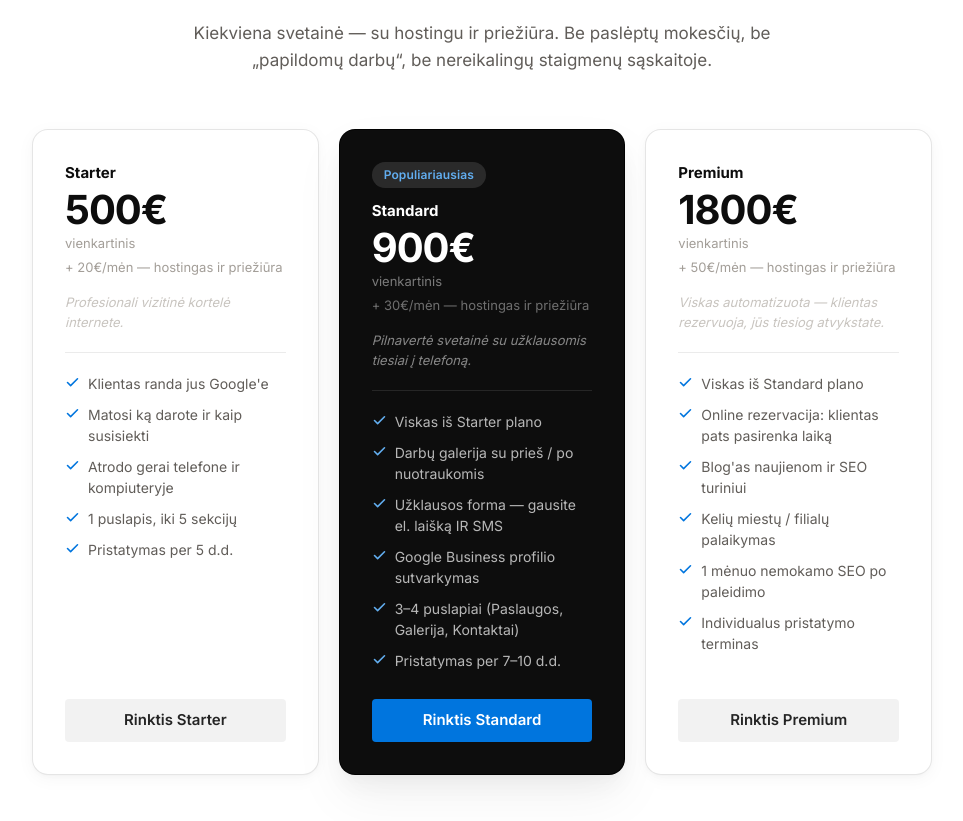
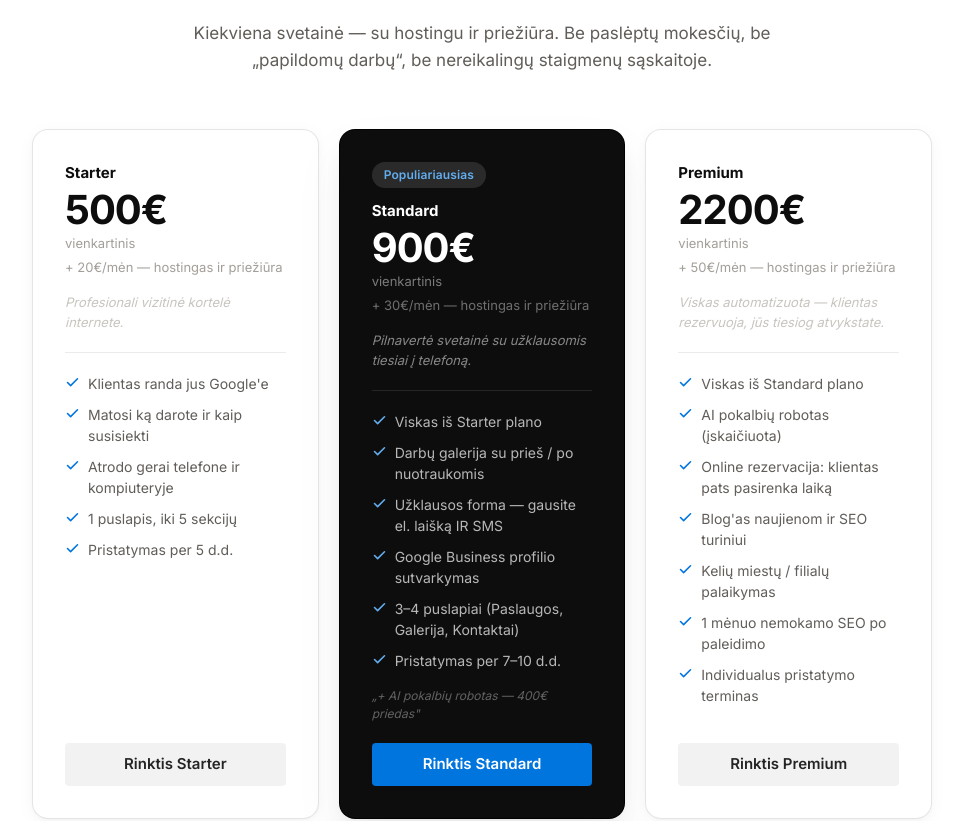
Before and after one commit to jarvisworksco/JarvisCo, a Next.js app: page / in a window 1280 px wide. Shown: the part 3108-3929 px from the top of the page, without its empty margins (158-1121 px from the left). Built offline with nearby package versions, Linux system fonts and the light colour scheme.

Commit message:
feat: add AI integration to pricing plans

```diff
--- a/components/sections/Pricing.tsx
+++ b/components/sections/Pricing.tsx
@@ -14,6 +14,7 @@ interface Plan {
   recurring: string;
   tagline: string;
   features: string[];
+  addonNote?: string;
   cta: string;
   badge?: string;
   featured?: boolean;
@@ -39,6 +40,7 @@ const plans: Plan[] = [
     price: "900€",
     recurring: "+ 30€/mėn — hostingas ir priežiūra",
     tagline: "Pilnavertė svetainė su užklausomis tiesiai į telefoną.",
+    addonNote: '„+ AI pokalbių robotas — 400€ priedas"',
     cta: "Rinktis Standard",
     badge: "Populiariausias",
     featured: true,
@@ -53,13 +55,14 @@ const plans: Plan[] = [
   },
   {
     name: "Premium",
-    price: "1800€",
+    price: "2200€",
     recurring: "+ 50€/mėn — hostingas ir priežiūra",
     tagline: "Viskas automatizuota — klientas rezervuoja, jūs tiesiog atvykstate.",
     cta: "Rinktis Premium",
     badge: "Pilnas paketas",
     features: [
       "Viskas iš Standard plano",
+      "AI pokalbių robotas (įskaičiuota)",
       "Online rezervacija: klientas pats pasirenka laiką",
       "Blog'as naujienom ir SEO turiniui",
       "Kelių miestų / filialų palaikymas",
@@ -109,7 +112,7 @@ function PricingCard({ plan }: { plan: Plan }) {
           {plan.tagline}
         </p>
         <div className="h-px mb-5" style={{ background: "rgba(255,255,255,0.1)" }} />
-        <ul className="flex flex-col gap-2.5 mb-7 flex-1">
+        <ul className="flex flex-col gap-2.5 mb-4 flex-1">
           {plan.features.map((f) => (
             <li key={f} className="flex items-start gap-2 text-[14px]" style={{ color: "rgba(255,255,255,0.7)" }}>
               <Check size={15} className="mt-0.5 shrink-0" style={{ color: "#62aef0" }} strokeWidth={2.5} />
@@ -117,6 +120,11 @@ function PricingCard({ plan }: { plan: Plan }) {
             </li>
           ))}
         </ul>
+        {plan.addonNote && (
+          <p className="text-[12px] italic mb-5" style={{ color: "rgba(255,255,255,0.35)" }}>
+            {plan.addonNote}
+          </p>
+        )}
         <button
           onClick={() => openModal(plan.name)}
           className="block w-full text-center text-[15px] font-semibold text-white py-2.5 rounded-[4px] transition-all duration-150 active:scale-[0.97] cursor-pointer"
@@ -156,7 +164,7 @@ function PricingCard({ plan }: { plan: Plan }) {
         {plan.tagline}
       </p>
       <div className="h-px mb-5" style={{ background: "rgba(0,0,0,0.08)" }} />
-      <ul className="flex flex-col gap-2.5 mb-7 flex-1">
+      <ul className="flex flex-col gap-2.5 mb-4 flex-1">
         {plan.features.map((f) => (
           <li key={f} className="flex items-start gap-2 text-[14px]" style={{ color: "var(--jco-gray-500)" }}>
             <Check size={15} className="mt-0.5 shrink-0" style={{ color: "var(--jco-blue)" }} strokeWidth={2.5} />
@@ -164,6 +172,11 @@ function PricingCard({ plan }: { plan: Plan }) {
           </li>
         ))}
       </ul>
+      {plan.addonNote && (
+        <p className="text-[12px] italic mb-5" style={{ color: "var(--jco-gray-300)" }}>
+          {plan.addonNote}
+        </p>
+      )}
       <button
         onClick={() => openModal(plan.name)}
         className="block w-full text-center text-[15px] font-semibold py-2.5 rounded-[4px] transition-all duration-150 active:scale-[0.97] cursor-pointer"
```
Also changed, not shown: 2 other files (tests, documents, lock files or other folders).
